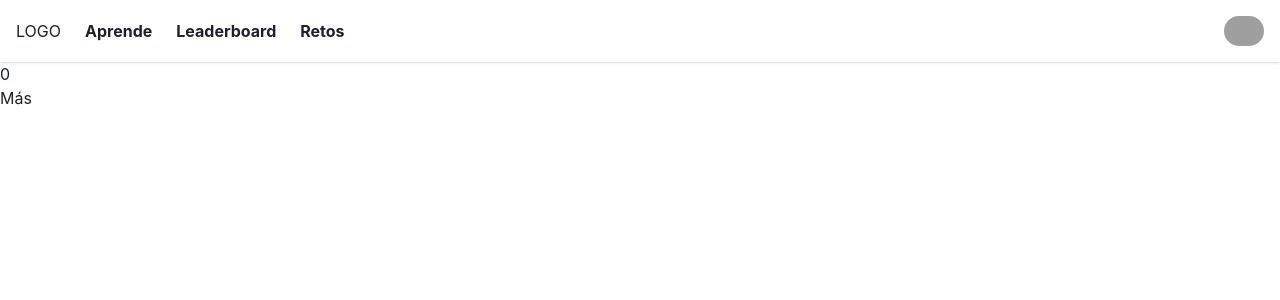
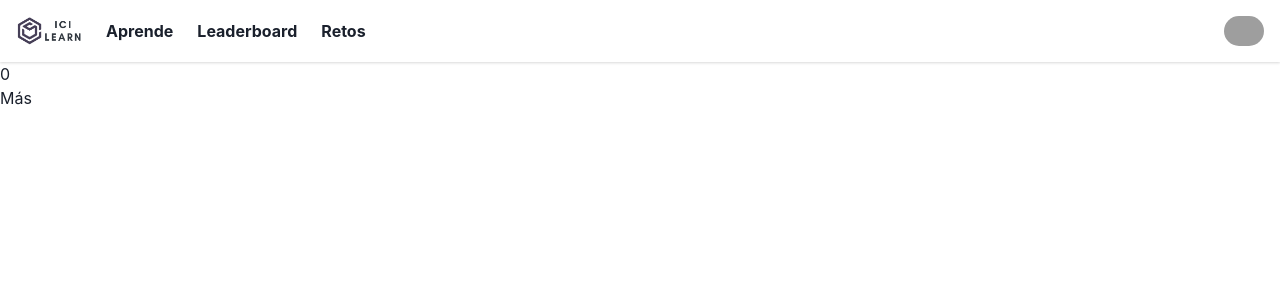
Before and after one commit to dieramirez7/ici_learn_front, a React (Vite) app: page / in a window 1280 px wide. Shown: the top 300 px of the page. Built offline with nearby package versions, Linux system fonts and the light colour scheme; grey boxes are pictures that could not be loaded.

Commit message:
Logo in navbar added

```diff
--- a/src/components/layout/DesktopNavBar.jsx
+++ b/src/components/layout/DesktopNavBar.jsx
@@ -1,7 +1,6 @@
 import {
   Flex,
   HStack,
-  Icon,
   Image,
   Menu,
   MenuButton,
@@ -9,6 +8,7 @@ import {
   MenuList,
   Text,
 } from '@chakra-ui/react';
+import {} from '../../../assets/ICI_learn_logo.png';
 
 import NavBarItem from './NavBarItem';
 
@@ -21,7 +21,7 @@ const DesktopNavBar = () => {
       display={['none', 'none', 'flex']}
     >
       <HStack spacing={6}>
-        <Text href='/'>LOGO</Text>
+        <Image src='../../../assets/ICI_learn_logo.png' h='30px' />
         <NavBarItem name={'Aprende'} path={'hola'} />
         <NavBarItem name={'Leaderboard'} path={'hola'} />
         <NavBarItem name={'Retos'} path={'hola'} />
@@ -30,7 +30,7 @@ const DesktopNavBar = () => {
         <MenuButton>
           <HStack>
             <Image
-              src='https://images.ctfassets.net/1wryd5vd9xez/6imn4PsoUBr6I9Hs8jWxk4/b28965e1afec63588266cf42ba5178ae/https___cdn-images-1.medium.com_max_2000_1_7hkI-ZKsglnbjxCRV1bMZA.png'
+              src='https://cdn.pixabay.com/photo/2017/05/31/04/59/beautiful-2359121_1280.jpg'
               alt='Casandra Martínez'
               height='30px'
               borderRadius='full'
@@ -48,3 +48,5 @@ const DesktopNavBar = () => {
 };
 
 export default DesktopNavBar;
+
+// prog-gsedca
--- a/src/components/layout/MobileNavBar.jsx
+++ b/src/components/layout/MobileNavBar.jsx
@@ -40,12 +40,12 @@ const MobileNavBar = () => {
         display={['flex', 'flex', 'none']}
       >
         <IconButton icon={<HamburgerIcon />} onClick={onOpen} />
-        LOGO
+        <Image src='../../../assets/ICI_learn_logo.png' h='30px' />
         <Menu>
           <MenuButton>
             <HStack>
               <Image
-                src='https://images.ctfassets.net/1wryd5vd9xez/6imn4PsoUBr6I9Hs8jWxk4/b28965e1afec63588266cf42ba5178ae/https___cdn-images-1.medium.com_max_2000_1_7hkI-ZKsglnbjxCRV1bMZA.png'
+                src='https://cdn.pixabay.com/photo/2017/05/31/04/59/beautiful-2359121_1280.jpg'
                 alt='Casandra Martínez'
                 height='30px'
                 borderRadius='full'
```
